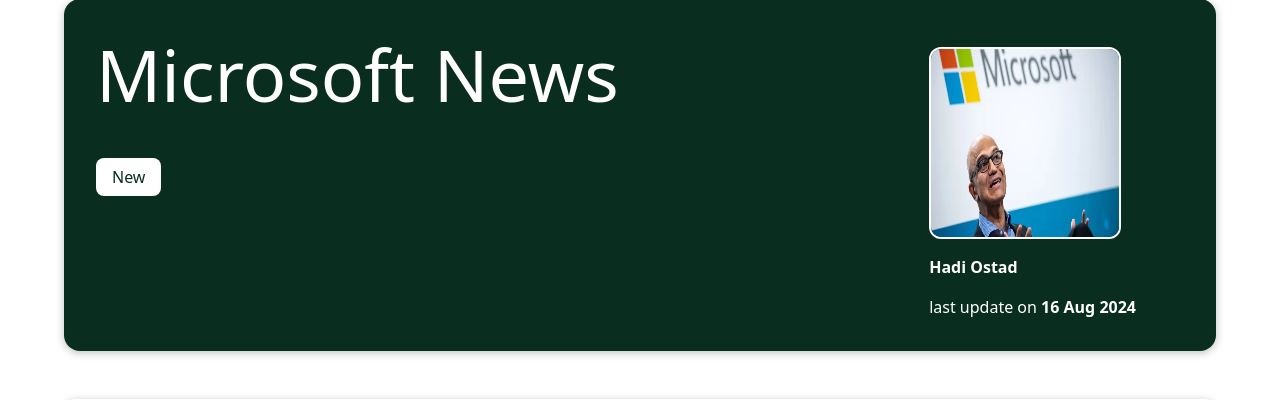
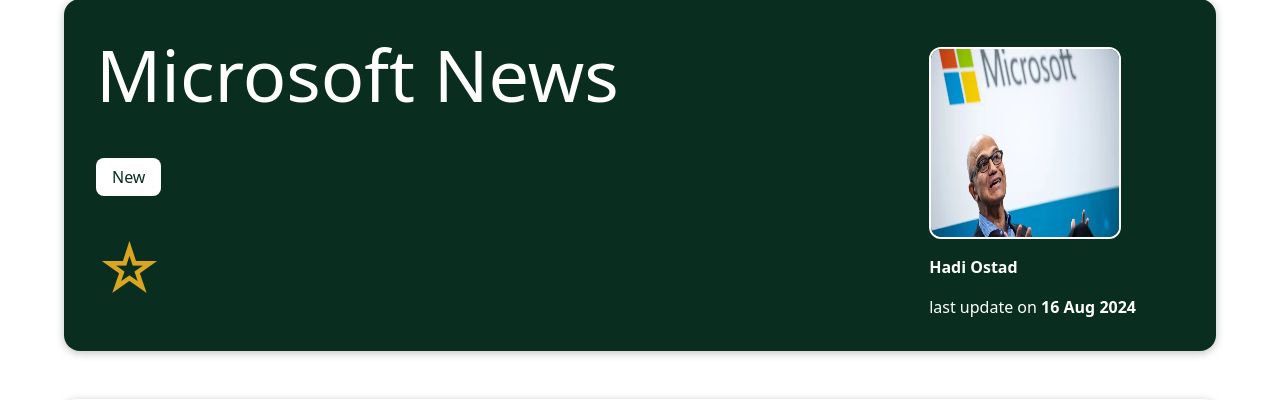
Before and after one commit to hadiostad/djangoBlog, a Django app: a page that uses blog/templates/blog/single-post.html in a window 1280 px wide. Shown: the part 89-489 px from the top of the page. Run offline with Django 5.2, Linux system fonts and the light colour scheme; data comes from the database, SQL or seed files in the repository; some libraries are stand-ins or nearby versions.

Commit message:
Add Favourite Setup

```diff
--- a/blog/static/blog/single-post.css
+++ b/blog/static/blog/single-post.css
@@ -61,6 +61,21 @@ main {
     color: #092E20;
     padding: 0.5rem 1rem;
     border-radius: 8px;
+}
+
+#favourite {
+    margin: 2rem 0;
+}
+
+#favourite button{
+    background-color: transparent;
+    border: none;
+    padding: 0;
+}
+
+#favourite button span{
+    font-size:4rem;
+    color: goldenrod;
 }
 
 #comment-form {
--- a/blog/templates/blog/single-post.html
+++ b/blog/templates/blog/single-post.html
@@ -23,6 +23,14 @@
             {% for tag in post_tags %}
                 <span class="tag">{{ tag.caption }}</span>
             {% endfor %}
+        </div>
+
+        <div id="favourite">
+            <form action="{% url "add-favourite" %}" method="POST">
+                {% csrf_token %}
+                <inpu type="hidden" value="{{ post.id }}" name="post_id"></inpu>
+                <button><span>&#9734;</span></button>
+            </form>
         </div>
 
         <article>
--- a/blog/urls.py
+++ b/blog/urls.py
@@ -5,5 +5,6 @@ from . import views
 urlpatterns = [
     path('', views.Main_Page_View.as_view(), name='main-page'),
     path('posts', views.PostListView.as_view(), name='posts-page'),
-    path('posts/<slug:slug>', views.PostDetailView.as_view(), name='single-post-page')
+    path('posts/<slug:slug>', views.PostDetailView.as_view(), name='single-post-page'),
+    path('favourite', views.AddFavouriteView.as_view(), name="add-favourite")
 ]
--- a/blog/views.py
+++ b/blog/views.py
@@ -55,3 +55,8 @@ class PostDetailView(View):
             "comment_form": comment_form
         }
         return render(request, "blog/single-post.html", context)
+
+
+class AddFavouriteView(View):
+    def post(self, request):
+        pass
```
Lines whose indentation alone changed are shown as unchanged.
